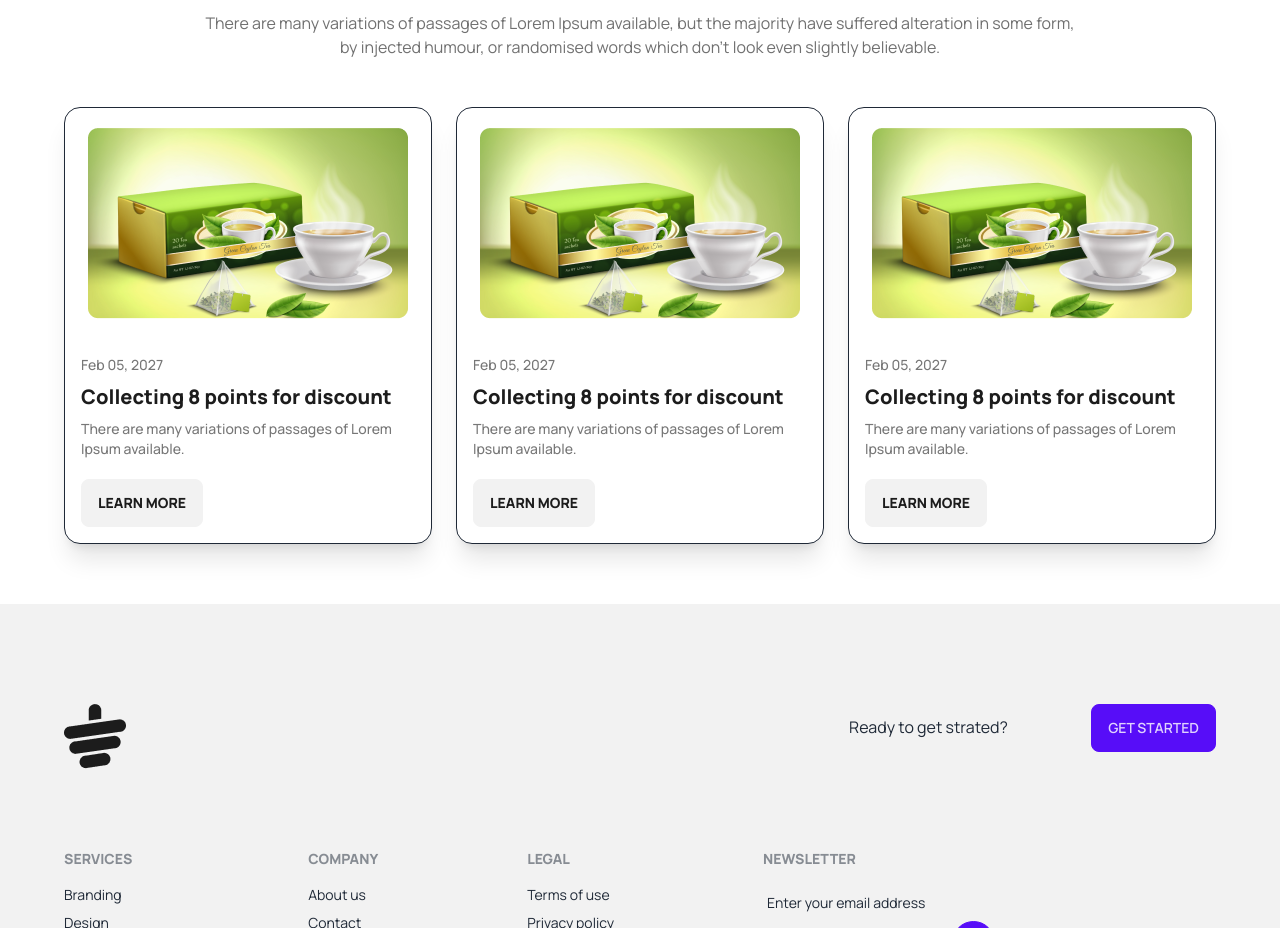
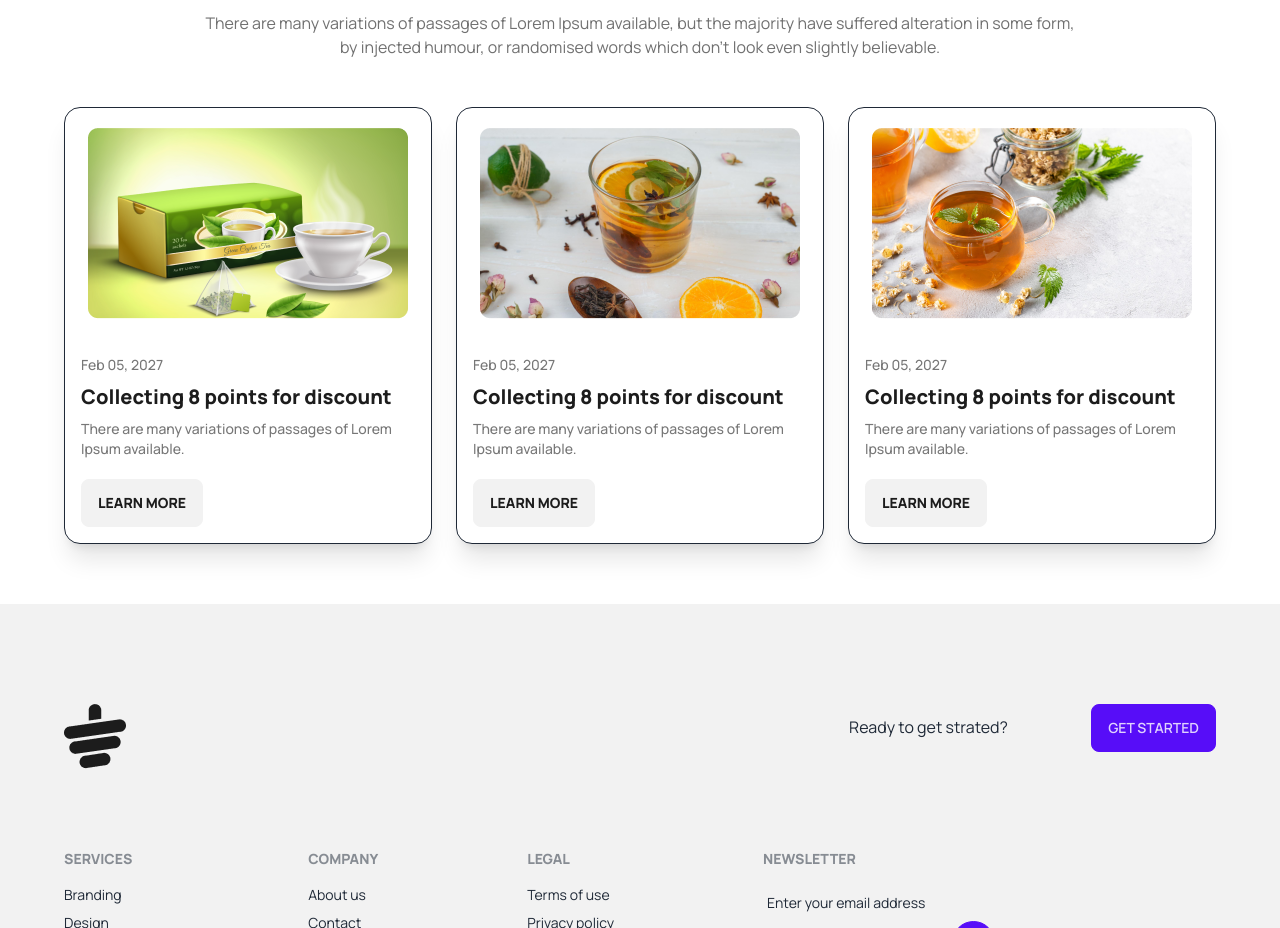
Before and after one commit to sultan435/tea-house-repo, a plain HTML site: page index.html in a window 1280 px wide. Shown: the part 2640-3568 px from the top of the page. Drawn offline with nearby package versions, Linux system fonts and the light colour scheme.

Commit message:
added the newssection

```diff
--- a/index.html
+++ b/index.html
@@ -229,7 +229,7 @@
                     </div>
                 </div>
                 <div class="card card-compact bg-base-100 shadow-xl border border-gray-800">
-                    <figure><img class="mt-5" src="./images/news-1.png" alt="Shoes" /></figure>
+                    <figure><img class="mt-5" src="./images/news-2.png" alt="Shoes" /></figure>
                     <div class="card-body">
                         <p class="text-[#777] font-medium mt-5">Feb 05, 2027</p>
                         <h2 class="text-[#1C1C1C] text-xl font-extrabold">Collecting 8 points for discount</h2>
@@ -241,7 +241,7 @@
                     </div>
                 </div>
                 <div class="card card-compact bg-base-100 shadow-xl border border-gray-800">
-                    <figure><img class="mt-5" src="./images/news-1.png" alt="Shoes" /></figure>
+                    <figure><img class="mt-5" src="./images/news-3.png" alt="Shoes" /></figure>
                     <div class="card-body">
                         <p class="text-[#777] font-medium mt-5">Feb 05, 2027</p>
                         <h2 class="text-[#1C1C1C] text-xl font-extrabold">Collecting 8 points for discount</h2>
```
